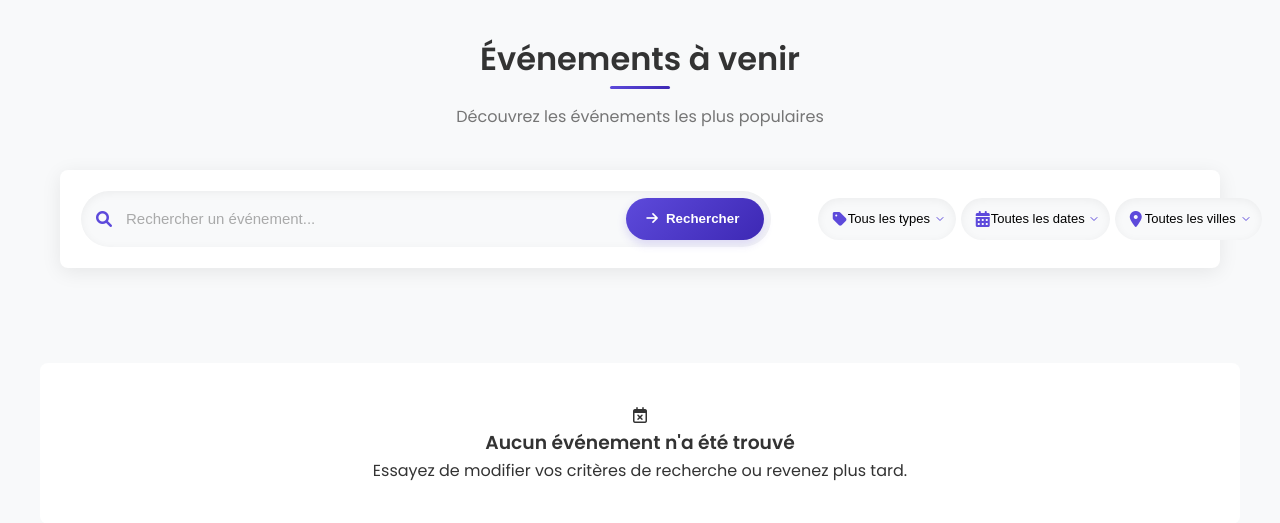
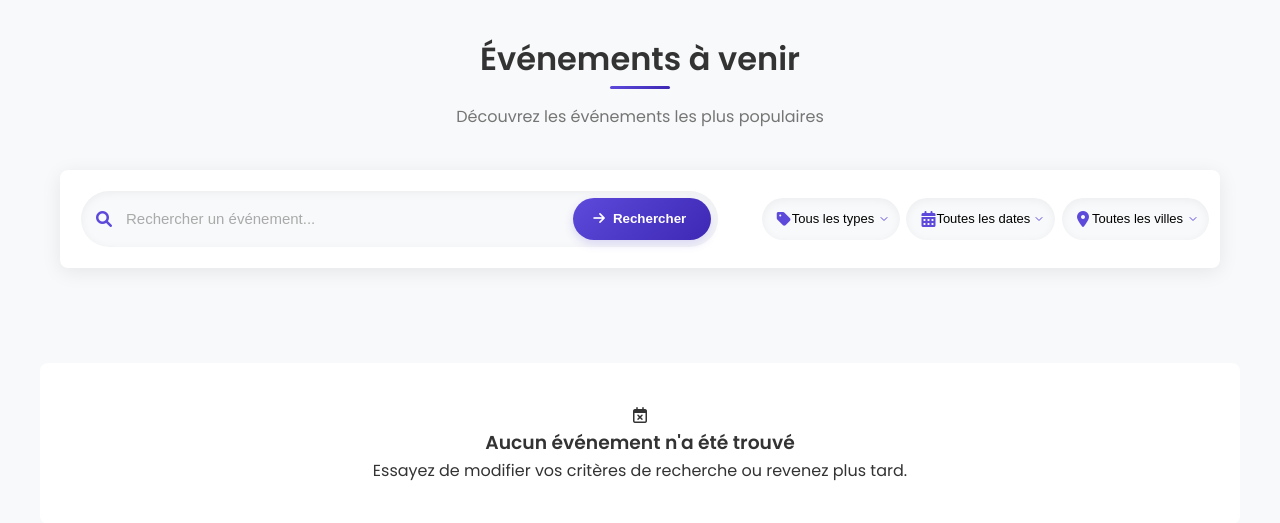
Before and after one commit to ibou-dia/eventure, a Django app: page / in a window 1280 px wide. Shown: the part 910-1433 px from the top of the page. Run offline with Django 5.2, Linux system fonts and the light colour scheme; data that the repository does not hold is empty; some libraries are stand-ins or nearby versions.

Commit message:
reduction barre recherche

```diff
--- a/static/css/home.css
+++ b/static/css/home.css
@@ -246,7 +246,7 @@
 .search-filter-form {
     display: flex;
     flex-direction: row;
-    justify-content: space-between;
+    justify-content: space-around;
     align-items: center;
     flex-wrap: nowrap;
     width: 100%;
@@ -254,11 +254,11 @@
 }
 
 .search-bar-container {
-    flex: 0 0 65%;
+    flex: 0 0 60%;
 }
 
 .filter-options-container {
-    flex: 0 0 35%;
+    flex: 0 0 40%;
 }
 
 .events-filter:hover {
```
